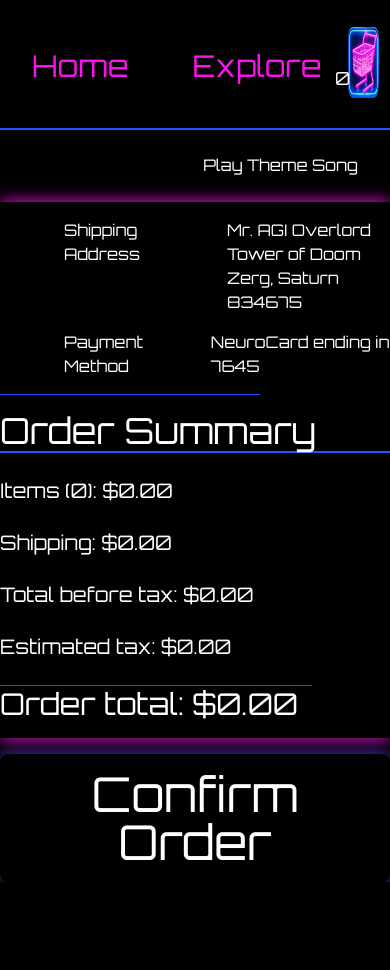
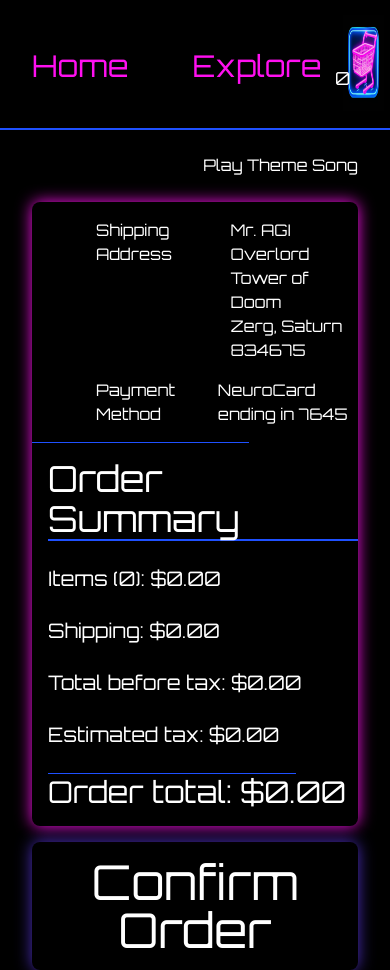
Before and after one commit to OblivionNoirV2/NeonNights, a React (Create React App) app: page /Checkout in a window 390 px wide. Before the commit the page ends 882 px from the top, so only its background shows below. Built offline with nearby package versions, Linux system fonts and the light colour scheme.

Commit message:
minor updates

```diff
--- a/src/Checkout.tsx
+++ b/src/Checkout.tsx
@@ -47,7 +47,7 @@ const ItemsSummary = () => {
     const { total, setTotal } = useContext(SubTotalContext);
     const { cart, setCart } = useContext(CartContext);
     return (
-        <section className="text-white">
+        <section className="text-white ml-4">
             <h1 className="text-4xl">Order Summary</h1>
             <hr></hr>
             <section className="flex flex-col text-xl mb-4">
@@ -79,13 +79,13 @@ const Checkout = () => {
     const { cart } = useContext(CartContext);
     const unique_items = Array.from(new Set(cart));
     return (
-        <div className="mt-8">
+        <div className="mt-8 mx-8 lg:mx-0 ">
             <main className="sm:w-full lg:w-3/5 checkout-page sm:justify-start lg:justify-center
-        flex flex-col sm:flex-row mx-auto text-white ">
+        flex flex-col sm:flex-row mx-auto text-white rounded-lg">
                 <section className="flex flex-col w-full lg:w-1/2">
                     <ShippingAndPayment />
                     <hr className="mt-4 w-2/3"></hr>
-                    <section className="flex flex-col">
+                    <section className="flex flex-col ">
                         {unique_items.map((item, index) => (
                             <ol key={index}>
                                 <li className="flex flex-row ml-12">
```
